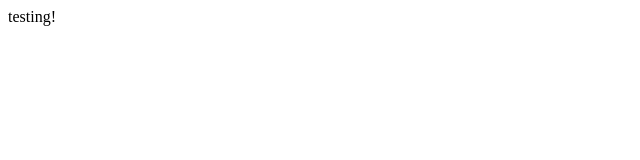
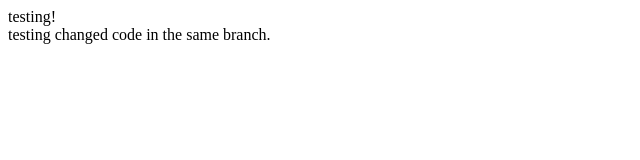
Before and after one commit to HaveTimeDrinkTea/test, a plain HTML site: page index.html in a window 1280 px wide. Shown: the whole page, without its empty margins (0-640 px from the left). Drawn offline with Linux system fonts and the light colour scheme.

Commit message:
changed html on the same branch that has been previously pushed and merged.

```diff
--- a/index.html
+++ b/index.html
@@ -8,5 +8,7 @@
 </head>
 <body>
     testing!
+    <br>
+    testing changed code in the same branch.
 </body>
 </html>
```
